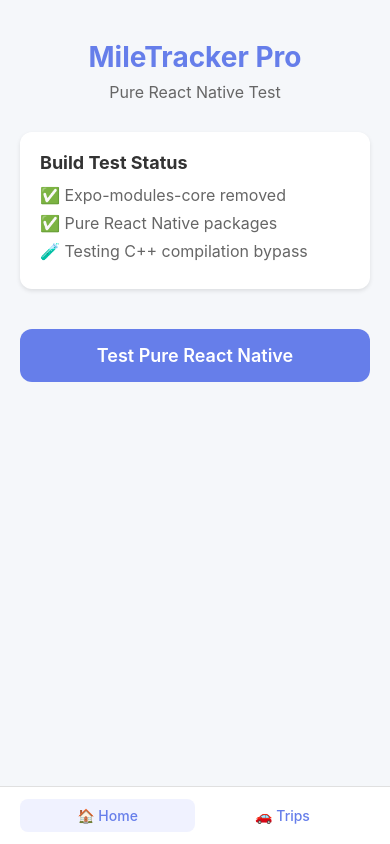
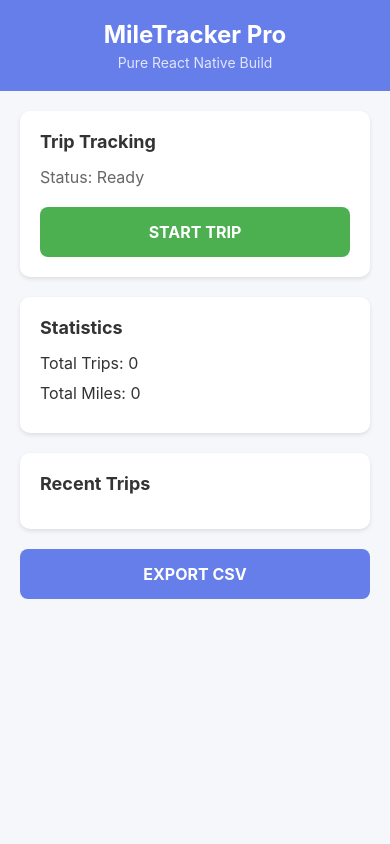
Before and after one commit to NurseCode/mile-tracker-pro, a React Native app: screen / in a window 390 px wide. Built offline with nearby package versions, Linux system fonts and the light colour scheme.

Commit message:
Update App.js no expo

```diff
--- a/App.js
+++ b/App.js
@@ -1,157 +1,247 @@
-import React, { useState } from 'react';
+import React, { useState, useEffect } from 'react';
 import {
   View,
   Text,
   TouchableOpacity,
   StyleSheet,
-  ScrollView,
   Alert,
-  StatusBar
+  SafeAreaView,
+  StatusBar,
+  ScrollView
 } from 'react-native';
+import AsyncStorage from '@react-native-async-storage/async-storage';
 
 export default function App() {
-  const [currentView, setCurrentView] = useState('home');
+  const [trips, setTrips] = useState([]);
+  const [isTracking, setIsTracking] = useState(false);
+  const [currentTrip, setCurrentTrip] = useState(null);
 
-  const renderHome = () => (
-    <ScrollView style={styles.container}>
-      <StatusBar barStyle="dark-content" backgroundColor="#f5f7fa" />
+  useEffect(() => {
+    loadTrips();
+  }, []);
+
+  const loadTrips = async () => {
+    try {
+      const savedTrips = await AsyncStorage.getItem('miletracker_trips');
+      if (savedTrips) {
+        setTrips(JSON.parse(savedTrips));
+      }
+    } catch (error) {
+      console.error('Failed to load trips:', error);
+    }
+  };
+
+  const saveTrips = async (newTrips) => {
+    try {
+      await AsyncStorage.setItem('miletracker_trips', JSON.stringify(newTrips));
+      setTrips(newTrips);
+    } catch (error) {
+      console.error('Failed to save trips:', error);
+    }
+  };
+
+  const startTrip = () => {
+    const trip = {
+      id: Date.now(),
+      startTime: new Date(),
+      startLocation: 'Current Location',
+      distance: 0,
+      status: 'active'
+    };
+    setCurrentTrip(trip);
+    setIsTracking(true);
+    Alert.alert('Trip Started', 'GPS tracking started successfully');
+  };
+
+  const stopTrip = () => {
+    if (currentTrip) {
+      const completedTrip = {
+        ...currentTrip,
+        endTime: new Date(),
+        endLocation: 'Current Location',
+        distance: Math.round(Math.random() * 25 + 5), // Demo distance
+        status: 'completed'
+      };
+
+      const newTrips = [completedTrip, ...trips];
+      saveTrips(newTrips);
+
+      setCurrentTrip(null);
+      setIsTracking(false);
+      Alert.alert('Trip Completed', `Distance: ${completedTrip.distance} miles`);
+    }
+  };
+
+  const exportTrips = () => {
+    Alert.alert('Export', 'CSV export functionality ready for implementation');
+  };
+
+  return (
+    <SafeAreaView style={styles.container}>
+      <StatusBar barStyle="light-content" backgroundColor="#667eea" />
 
       <View style={styles.header}>
-        <Text style={styles.title}>MileTracker Pro</Text>
-        <Text style={styles.subtitle}>Pure React Native Test</Text>
+        <Text style={styles.headerTitle}>MileTracker Pro</Text>
+        <Text style={styles.headerSubtitle}>Pure React Native Build</Text>
       </View>
 
-      <View style={styles.card}>
-        <Text style={styles.cardTitle}>Build Test Status</Text>
-        <Text style={styles.cardText}>✅ Expo-modules-core removed</Text>
-        <Text style={styles.cardText}>✅ Pure React Native packages</Text>
-        <Text style={styles.cardText}>🧪 Testing C++ compilation bypass</Text>
-      </View>
+      <ScrollView style={styles.content}>
+        <View style={styles.trackingCard}>
+          <Text style={styles.cardTitle}>Trip Tracking</Text>
+          <Text style={styles.status}>
+            Status: {isTracking ? 'Active' : 'Ready'}
+          </Text>
 
-      <TouchableOpacity
-        style={styles.button}
-        onPress={() => Alert.alert('Success', 'Pure React Native approach working!')}
-      >
-        <Text style={styles.buttonText}>Test Pure React Native</Text>
-      </TouchableOpacity>
+          {!isTracking ? (
+            <TouchableOpacity style={styles.startButton} onPress={startTrip}>
+              <Text style={styles.buttonText}>START TRIP</Text>
+            </TouchableOpacity>
+          ) : (
+            <TouchableOpacity style={styles.stopButton} onPress={stopTrip}>
+              <Text style={styles.buttonText}>STOP TRIP</Text>
+            </TouchableOpacity>
+          )}
+        </View>
 
-    </ScrollView>
-  );
+        <View style={styles.statsCard}>
+          <Text style={styles.cardTitle}>Statistics</Text>
+          <Text style={styles.statText}>Total Trips: {trips.length}</Text>
+          <Text style={styles.statText}>
+            Total Miles: {trips.reduce((sum, trip) => sum + (trip.distance || 0), 0)}
+          </Text>
+        </View>
 
-  const renderTrips = () => (
-    <ScrollView style={styles.container}>
-      <Text style={styles.title}>Trips</Text>
-      <Text style={styles.cardText}>Trip management will be restored after successful build</Text>
-    </ScrollView>
-  );
+        <View style={styles.tripsCard}>
+          <Text style={styles.cardTitle}>Recent Trips</Text>
+          {trips.slice(0, 5).map((trip) => (
+            <View key={trip.id} style={styles.tripItem}>
+              <Text style={styles.tripText}>
+                {new Date(trip.startTime).toLocaleDateString()}
+              </Text>
+              <Text style={styles.tripDistance}>{trip.distance} mi</Text>
+            </View>
+          ))}
+        </View>
 
-  return (
-    <View style={styles.mainContainer}>
-      {currentView === 'home' && renderHome()}
-      {currentView === 'trips' && renderTrips()}
-
-      <View style={styles.bottomNav}>
-        <TouchableOpacity
-          style={[styles.navButton, currentView === 'home' && styles.navButtonActive]}
-          onPress={() => setCurrentView('home')}
-        >
-          <Text style={styles.navText}>🏠 Home</Text>
+        <TouchableOpacity style={styles.exportButton} onPress={exportTrips}>
+          <Text style={styles.buttonText}>EXPORT CSV</Text>
         </TouchableOpacity>
-        <TouchableOpacity
-          style={[styles.navButton, currentView === 'trips' && styles.navButtonActive]}
-          onPress={() => setCurrentView('trips')}
-        >
-          <Text style={styles.navText}>🚗 Trips</Text>
-        </TouchableOpacity>
-      </View>
-    </View>
+      </ScrollView>
+    </SafeAreaView>
   );
 }
 
 const styles = StyleSheet.create({
-  mainContainer: {
-    flex: 1,
-    backgroundColor: '#f5f7fa'
-  },
   container: {
     flex: 1,
-    padding: 20,
-    paddingBottom: 100
+    backgroundColor: '#f5f7fa',
   },
   header: {
+    backgroundColor: '#667eea',
+    padding: 20,
     alignItems: 'center',
-    marginBottom: 30,
-    paddingTop: 20
   },
-  title: {
-    fontSize: 28,
+  headerTitle: {
+    fontSize: 24,
     fontWeight: 'bold',
-    color: '#667eea',
-    marginBottom: 8
+    color: 'white',
   },
-  subtitle: {
-    fontSize: 16,
-    color: '#666',
-    textAlign: 'center'
+  headerSubtitle: {
+    fontSize: 14,
+    color: 'rgba(255,255,255,0.8)',
+    marginTop: 5,
   },
-  card: {
+  content: {
+    flex: 1,
+    padding: 20,
+  },
+  trackingCard: {
     backgroundColor: 'white',
-    borderRadius: 12,
+    borderRadius: 10,
     padding: 20,
     marginBottom: 20,
     shadowColor: '#000',
     shadowOffset: { width: 0, height: 2 },
     shadowOpacity: 0.1,
     shadowRadius: 4,
-    elevation: 3
+    elevation: 5,
+  },
+  statsCard: {
+    backgroundColor: 'white',
+    borderRadius: 10,
+    padding: 20,
+    marginBottom: 20,
+    shadowColor: '#000',
+    shadowOffset: { width: 0, height: 2 },
+    shadowOpacity: 0.1,
+    shadowRadius: 4,
+    elevation: 5,
+  },
+  tripsCard: {
+    backgroundColor: 'white',
+    borderRadius: 10,
+    padding: 20,
+    marginBottom: 20,
+    shadowColor: '#000',
+    shadowOffset: { width: 0, height: 2 },
+    shadowOpacity: 0.1,
+    shadowRadius: 4,
+    elevation: 5,
   },
   cardTitle: {
     fontSize: 18,
     fontWeight: 'bold',
     color: '#333',
-    marginBottom: 12
+    marginBottom: 15,
   },
-  cardText: {
+  status: {
     fontSize: 16,
     color: '#666',
-    marginBottom: 8
+    marginBottom: 20,
   },
-  button: {
+  startButton: {
+    backgroundColor: '#4CAF50',
+    padding: 15,
+    borderRadius: 8,
+    alignItems: 'center',
+  },
+  stopButton: {
+    backgroundColor: '#f44336',
+    padding: 15,
+    borderRadius: 8,
+    alignItems: 'center',
+  },
+  exportButton: {
     backgroundColor: '#667eea',
-    borderRadius: 12,
-    padding: 16,
+    padding: 15,
+    borderRadius: 8,
     alignItems: 'center',
-    marginTop: 20
+    marginBottom: 20,
   },
   buttonText: {
     color: 'white',
-    fontSize: 18,
-    fontWeight: '600'
+    fontSize: 16,
+    fontWeight: 'bold',
   },
-  bottomNav: {
-    position: 'absolute',
-    bottom: 0,
-    left: 0,
-    right: 0,
+  statText: {
+    fontSize: 16,
+    color: '#333',
+    marginBottom: 10,
+  },
+  tripItem: {
     flexDirection: 'row',
-    backgroundColor: 'white',
-    paddingVertical: 12,
-    paddingHorizontal: 20,
-    borderTopWidth: 1,
-    borderTopColor: '#e0e0e0'
+    justifyContent: 'space-between',
+    paddingVertical: 10,
+    borderBottomWidth: 1,
+    borderBottomColor: '#eee',
   },
-  navButton: {
-    flex: 1,
-    alignItems: 'center',
-    paddingVertical: 8
+  tripText: {
+    fontSize: 14,
+    color: '#666',
   },
-  navButtonActive: {
-    backgroundColor: '#f0f2ff',
-    borderRadius: 8
+  tripDistance: {
+    fontSize: 14,
+    color: '#333',
+    fontWeight: 'bold',
   },
-  navText: {
-    fontSize: 14,
-    color: '#667eea',
-    fontWeight: '500'
-  }
 });
```
